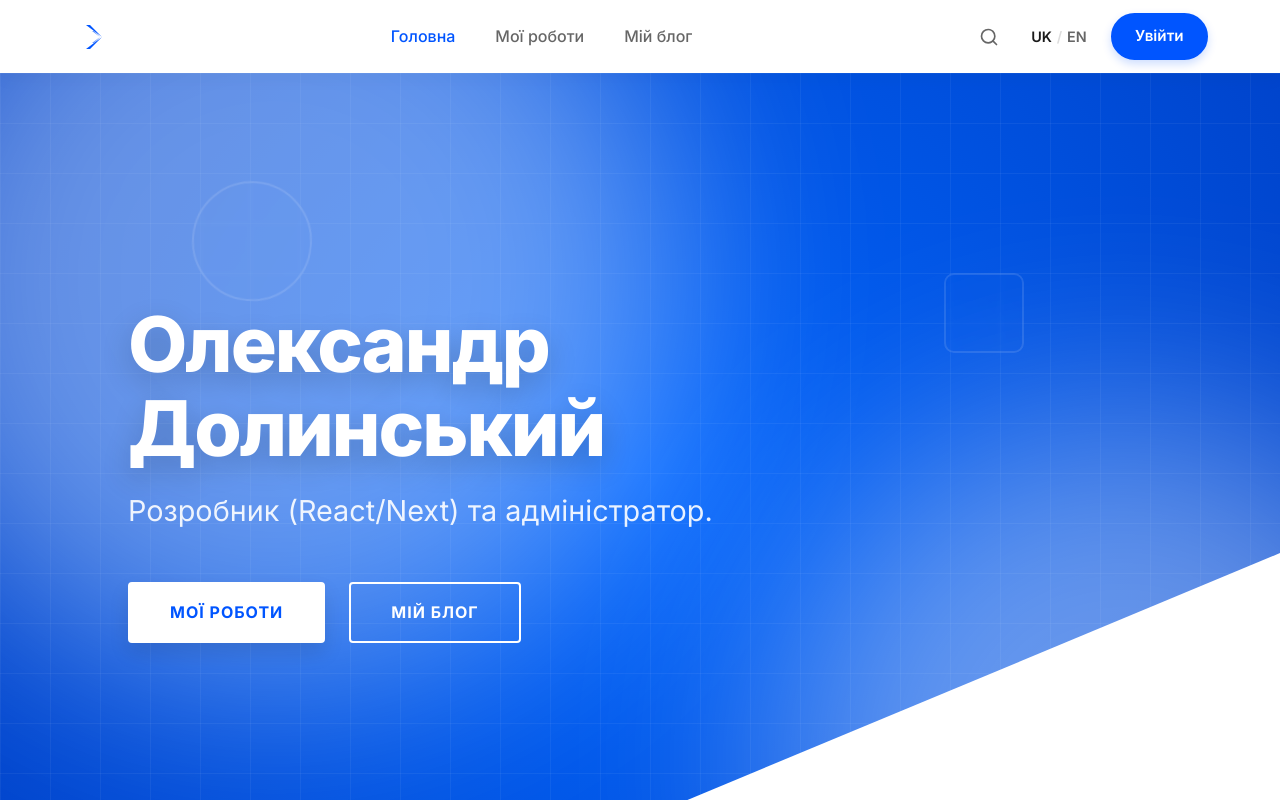
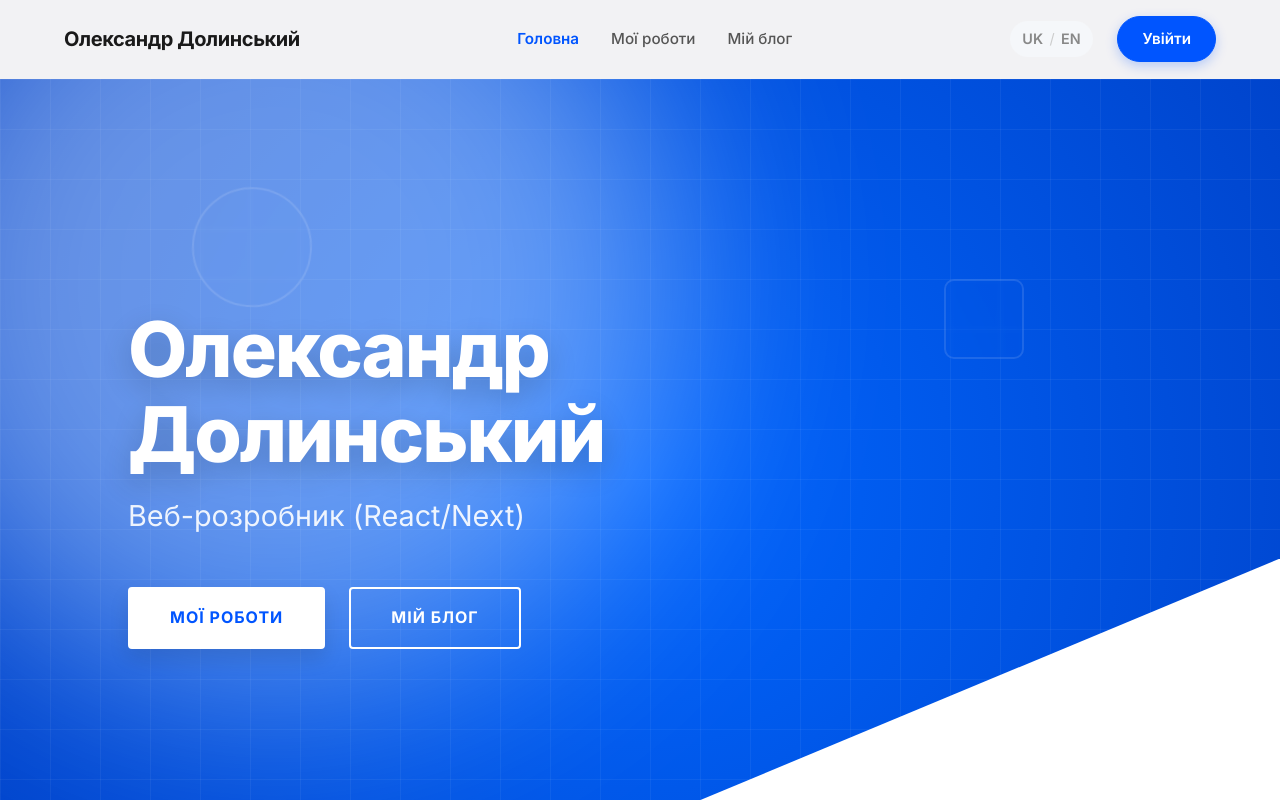
Before and after one commit to alexdolya08170-web/routers, a React (Vite) app: page / in a window 1280 px wide. Shown: the top 800 px of the page. Built offline with nearby package versions, Linux system fonts and the light colour scheme.

Commit message:
Refactor page

```diff
--- a/src/components/Footer.tsx
+++ b/src/components/Footer.tsx
@@ -28,9 +28,6 @@ export function Footer() {
         </a>
 
         <div className={styles.socials}>
-          <a href="https://github.com/YOUR_USERNAME" aria-label="GitHub" target="_blank" title='GitHub' rel="noopener noreferrer">
-            <svg width="24" height="24" viewBox="0 0 24 24" fill="currentColor"><path d="M12 0c-6.626 0-12 5.373-12 12 0 5.302 3.438 9.8 8.207 11.387.599.111.793-.261.793-.577v-2.234c-3.338.726-4.033-1.416-4.033-1.416-.546-1.387-1.333-1.756-1.333-1.756-1.089-.745.083-.729.083-.729 1.205.084 1.839 1.237 1.839 1.237 1.07 1.834 2.807 1.304 3.492.997.107-.775.418-1.305.762-1.604-2.665-.305-5.467-1.334-5.467-5.931 0-1.311.469-2.381 1.236-3.221-.124-.303-.535-1.524.117-3.176 0 0 1.008-.322 3.301 1.23.957-.266 1.983-.399 3.003-.404 1.02.005 2.047.138 3.006.404 2.291-1.552 3.297-1.23 3.297-1.23.653 1.653.242 2.874.118 3.176.77.84 1.235 1.911 1.235 3.221 0 4.609-2.807 5.624-5.479 5.921.43.372.823 1.102.823 2.222v3.293c0 .319.192.694.801.576 4.765-1.589 8.199-6.086 8.199-11.386 0-6.627-5.373-12-12-12z"/></svg>
-          </a>
           <a href="https://t.me/YOUR_TELEGRAM_USERNAME" aria-label="Telegram" title='Telegram' target="_blank" rel="noopener noreferrer">
             <svg width="24" height="24" viewBox="0 0 24 24" fill="currentColor">
               <path d="M11.944 0A12 12 0 0 0 0 12a12 12 0 0 0 12 12 12 12 0 0 0 12-12A12 12 0 0 0 11.944 0zm4.962 7.224c.1-.002.321.023.465.14a.506.506 0 0 1 .171.325c.016.093.036.306.02.472-.18 1.898-.962 6.502-1.36 8.627-.168.9-.499 1.201-.82 1.23-.696.065-1.225-.46-1.9-.902-1.056-.693-1.653-1.124-2.678-1.8-1.185-.78-.417-1.21.258-1.91.177-.184 3.247-2.977 3.307-3.23.007-.032.014-.15-.056-.212s-.174-.041-.249-.024c-.106.024-1.793 1.14-5.061 3.345-.48.33-.913.49-1.302.48-.428-.008-1.252-.241-1.865-.44-.752-.245-1.349-.374-1.297-.789.027-.216.325-.437.893-.663 3.498-1.524 5.83-2.529 6.998-3.014 3.332-1.386 4.025-1.627 4.476-1.635z"/>
--- a/src/components/Header.module.scss
+++ b/src/components/Header.module.scss
@@ -1,16 +1,23 @@
-@use '../styles/mixins' as *;
-
 .header {
-  background-color: #ffffff;
-  padding: 0.8rem 0;
+  background-color: rgba(255, 255, 255, 0.95);
+  backdrop-filter: blur(10px);
+  padding: 1rem 0;
   position: sticky;
   top: 0;
   z-index: 1000;
-  box-shadow: 0 4px 20px rgba(0, 0, 0, 0.04);
+  border-bottom: 1px solid transparent;
   transition: all 0.3s ease;
 
+  &Scrolled {
+    padding: 0.6rem 0;
+    box-shadow: 0 4px 30px rgba(0, 0, 0, 0.05);
+    border-bottom: 1px solid rgba(0, 0, 0, 0.05);
+  }
+
   .container {
-    @include container;
+    max-width: 1200px;
+    margin: 0 auto;
+    padding: 0 1.5rem;
     display: flex;
     align-items: center;
     justify-content: space-between;
@@ -20,20 +27,23 @@
     text-decoration: none;
     display: flex;
     align-items: center;
-    justify-content: center;
-    transition: opacity 0.2s ease;
-    line-height: 0;
+    gap: 0.75rem;
+    transition: transform 0.2s ease;
+    line-height: 1;
 
     &:hover {
-      opacity: 0.8;
+      transform: scale(1.02);
+
+      .logoIcon path {
+        fill: #0044cc;
+      }
     }
 
-    &__text {
-      font-size: 1.5rem;
-      font-weight: 800;
+    .logoText {
+      font-size: 1.25rem;
+      font-weight: 700;
       color: #1a1a1a;
-      letter-spacing: -0.5px;
-      margin-left: 0.5rem;
+      letter-spacing: -0.02em;
     }
   }
 
@@ -42,16 +52,16 @@
       position: fixed;
       top: 0;
       right: -100%;
-      width: 80%;
-      max-width: 400px;
+      width: 100%;
+      max-width: 320px;
       height: 100vh;
       background: #ffffff;
-      box-shadow: -5px 0 30px rgba(0,0,0,0.1);
+      box-shadow: -10px 0 40px rgba(0,0,0,0.1);
       display: flex;
       flex-direction: column;
-      padding: 6rem 2rem 2rem;
+      padding: 5rem 2rem 2rem;
       transition: right 0.4s cubic-bezier(0.16, 1, 0.3, 1);
-      z-index: 999;
+      z-index: 1001;
     }
 
     &Open {
@@ -63,30 +73,35 @@
     &List {
       display: flex;
       list-style: none;
-      gap: 2.5rem;
+      gap: 2rem;
       margin: 0;
       padding: 0;
       align-items: center;
 
       @media (max-width: 992px) {
         flex-direction: column;
-        align-items: flex-start;
-        gap: 1.5rem;
+        align-items: stretch;
+        gap: 0.5rem;
         width: 100%;
       }
     }
 
     &Link {
-      color: #666666;
+      color: #555555;
       text-decoration: none;
       font-weight: 500;
-      font-size: 1rem;
+      font-size: 0.95rem;
       transition: color 0.2s ease;
       position: relative;
+      padding: 0.5rem 0;
 
-      &:hover,
+      &:hover {
+        color: #0055ff;
+      }
+
       &Active {
         color: #0055ff;
+        font-weight: 600;
       }
 
       @media (min-width: 993px) {
@@ -95,23 +110,31 @@
           position: absolute;
           width: 0;
           height: 2px;
-          bottom: -4px;
-          left: 0;
+          bottom: 0;
+          left: 50%;
           background-color: #0055ff;
-          transition: width 0.3s ease;
+          transition: width 0.3s ease, left 0.3s ease;
+          border-radius: 2px;
         }
 
         &:hover::after,
         &Active::after {
           width: 100%;
+          left: 0;
         }
       }
 
       @media (max-width: 992px) {
-         font-size: 1.2rem;
+         font-size: 1.1rem;
          color: #1a1a1a;
+         padding: 0.8rem 0;
+         border-bottom: 1px solid #f0f0f0;
+
+         &:last-child {
+           border-bottom: none;
+         }
+
          &Active {
-            font-weight: 700;
             color: #0055ff;
          }
       }
@@ -128,48 +151,35 @@
     }
   }
 
-  .iconBtn {
-    background: transparent;
-    border: none;
-    cursor: pointer;
-    color: #666666;
-    padding: 0.5rem;
-    display: flex;
-    align-items: center;
-    justify-content: center;
-    transition: color 0.2s, transform 0.2s;
-
-    &:hover {
-      color: #0055ff;
-      transform: scale(1.1);
-    }
-  }
-
   .langSwitcher {
     display: flex;
     align-items: center;
-    gap: 0.3rem;
+    gap: 0.4rem;
     font-size: 0.9rem;
     font-weight: 600;
-    color: #666666;
+    background: #f5f7fa;
+    padding: 0.4rem 0.8rem;
+    border-radius: 2rem;
 
     .langActive {
-      color: #1a1a1a;
+      color: #0055ff;
     }
 
     .langDivider {
-      color: #dddddd;
+      color: #cccccc;
+      font-weight: 400;
     }
 
     .langBtn {
       background: none;
       border: none;
       cursor: pointer;
-      color: #666666;
+      color: #888888;
       font-family: inherit;
       font-size: inherit;
       font-weight: inherit;
       padding: 0;
+      transition: color 0.2s;
 
       &:hover {
         color: #0055ff;
@@ -178,26 +188,33 @@
   }
 
   .btn {
-    padding: 0.6rem 1.4rem;
+    padding: 0.6rem 1.5rem;
     border-radius: 2rem;
     font-weight: 600;
     font-size: 0.95rem;
     text-decoration: none;
     transition: all 0.3s ease;
     cursor: pointer;
+    display: inline-flex;
+    align-items: center;
+    justify-content: center;
   }
 
   .btnPrimary {
     background-color: #0055ff;
     color: white;
-    border: 2px solid #0055ff;
-    box-shadow: 0 4px 10px rgba(0, 85, 255, 0.2);
+    border: 1px solid #0055ff;
+    box-shadow: 0 4px 12px rgba(0, 85, 255, 0.25);
 
     &:hover {
       background-color: #0044cc;
       border-color: #0044cc;
-      transform: translateY(-1px);
-      box-shadow: 0 6px 15px rgba(0, 85, 255, 0.3);
+      transform: translateY(-2px);
+      box-shadow: 0 6px 20px rgba(0, 85, 255, 0.35);
+    }
+
+    &:active {
+      transform: translateY(0);
     }
   }
 
@@ -205,13 +222,13 @@
     display: none;
     flex-direction: column;
     justify-content: space-between;
-    width: 32px;
-    height: 24px;
+    width: 30px;
+    height: 20px;
     background: transparent;
     border: none;
     cursor: pointer;
     padding: 0;
-    z-index: 1001;
+    z-index: 1002;
 
     @media (max-width: 992px) {
       display: flex;
@@ -229,23 +246,23 @@
 
   .burgerBtnActive {
     .burgerLine:nth-child(1) {
-      transform: translateY(11px) rotate(45deg);
+      transform: translateY(9px) rotate(45deg);
     }
     .burgerLine:nth-child(2) {
       opacity: 0;
       transform: scaleX(0);
     }
     .burgerLine:nth-child(3) {
-      transform: translateY(-11px) rotate(-45deg);
+      transform: translateY(-9px) rotate(-45deg);
     }
   }
 
   .mobileControls {
     display: none;
     width: 100%;
-    margin-top: 2rem;
-    padding-top: 2rem;
-    border-top: 1px solid rgba(0, 0, 0, 0.08);
+    margin-top: 1.5rem;
+    padding-top: 1.5rem;
+    border-top: 1px solid #f0f0f0;
 
     @media (max-width: 992px) {
       display: block;
@@ -259,13 +276,37 @@
     padding: 1rem;
     background-color: #0055ff;
     color: white;
-    border-radius: 0.5rem;
+    border-radius: 0.75rem;
     text-decoration: none;
     font-weight: 600;
-    font-size: 1.1rem;
+    font-size: 1rem;
+    box-shadow: 0 4px 15px rgba(0, 85, 255, 0.2);
 
     &:hover {
        background-color: #0044cc;
     }
   }
+
+  .overlay {
+    position: fixed;
+    top: 0;
+    left: 0;
+    width: 100vw;
+    height: 100vh;
+    background: rgba(0, 0, 0, 0.4);
+    backdrop-filter: blur(2px);
+    opacity: 0;
+    visibility: hidden;
+    transition: opacity 0.3s ease, visibility 0.3s ease;
+    z-index: 1000;
+
+    @media (min-width: 993px) {
+      display: none;
+    }
+  }
+
+  .overlayActive {
+    opacity: 1;
+    visibility: visible;
+  }
 }
--- a/src/components/Header.tsx
+++ b/src/components/Header.tsx
@@ -1,5 +1,5 @@
 import { Link, useLocation } from '@tanstack/react-router';
-import { useState } from 'react';
+import { useState, useEffect } from 'react';
 import styles from './Header.module.scss';
 
 interface NavItem {
@@ -16,39 +16,45 @@ const navItems: NavItem[] = [
 export function Header() {
   const location = useLocation();
   const [isMobileMenuOpen, setIsMobileMenuOpen] = useState(false);
+  const [isScrolled, setIsScrolled] = useState(false);
+
+  // Ефект для зміни стилю хедера при скролі
+  useEffect(() => {
+    const handleScroll = () => {
+      setIsScrolled(window.scrollY > 20);
+    };
+    window.addEventListener('scroll', handleScroll);
+    return () => window.removeEventListener('scroll', handleScroll);
+  }, []);
 
   const toggleMobileMenu = () => setIsMobileMenuOpen((prev) => !prev);
   const closeMobileMenu = () => setIsMobileMenuOpen(false);
 
+  // Блокування скролу сторінки, коли відкрите мобільне меню
+  useEffect(() => {
+    if (isMobileMenuOpen) {
+      document.body.style.overflow = 'hidden';
+    } else {
+      document.body.style.overflow = 'unset';
+    }
+    return () => {
+      document.body.style.overflow = 'unset';
+    };
+  }, [isMobileMenuOpen]);
+
   return (
-    <header className={styles.header}>
+    <header className={`${styles.header} ${isScrolled ? styles.headerScrolled : ''}`}>
       <div className={styles.container}>
         <Link to="/" className={styles.logo} onClick={closeMobileMenu} aria-label="На головну">
-          <svg
-            width="40"
-            height="40"
-            viewBox="0 0 100 100"
-            fill="none"
-            xmlns="http://www.w3.org/2000/svg"
-            className={styles.logoIcon}
-          >
-            <path
-              d="M35 20 L75 50 L35 80 L45 80 L75 50 L45 20 Z"
-              fill="#0055FF"
-              strokeLinejoin="round"
-            />
-            <path
-              d="M50 35 L70 50 L50 65 L55 65 L70 50 L55 35 Z"
-              fill="#0055FF"
-              opacity="0.6"
-            />
-          </svg>
+          <span className={styles.logoText}>Олександр Долинський</span>
         </Link>
 
         <nav className={`${styles.nav} ${isMobileMenuOpen ? styles.navOpen : ''}`}>
           <ul className={styles.navList}>
             {navItems.map(({ to, label }) => {
-              const isActive = location.pathname === to;
+              // Перевірка активності маршруту (можна покращити через useMatchRoute, якщо потрібно точніше співпадіння)
+              const isActive = location.pathname === to || (to !== '/' && location.pathname.startsWith(to));
+
               return (
                 <li key={to} className={styles.navItem}>
                   <Link
@@ -64,22 +70,15 @@ export function Header() {
 
             <div className={styles.mobileControls}>
                <Link to="/login" className={styles.loginBtnMobile} onClick={closeMobileMenu}>
-                 Увійти
+                 Увійти в кабінет
                </Link>
             </div>
           </ul>
         </nav>
 
         <div className={styles.controls}>
-          <button className={styles.iconBtn} aria-label="Пошук">
-            <svg width="20" height="20" viewBox="0 0 24 24" fill="none" stroke="currentColor" strokeWidth="2" strokeLinecap="round" strokeLinejoin="round">
-              <circle cx="11" cy="11" r="8"></circle>
-              <line x1="21" y1="21" x2="16.65" y2="16.65"></line>
-            </svg>
-          </button>
-
           <div className={styles.langSwitcher}>
-             <span className={styles.langActive}>UK</span>
+             <button className={`${styles.langBtn} ${styles.langActive}`}>UK</button>
              <span className={styles.langDivider}>/</span>
              <button className={styles.langBtn}>EN</button>
           </div>
@@ -100,6 +99,12 @@ export function Header() {
           <span className={styles.burgerLine}></span>
         </button>
       </div>
+
+      {/* Затемнення фону при відкритому меню */}
+      <div
+        className={`${styles.overlay} ${isMobileMenuOpen ? styles.overlayActive : ''}`}
+        onClick={closeMobileMenu}
+      />
     </header>
   );
 }
--- a/src/routes/index.tsx
+++ b/src/routes/index.tsx
@@ -136,7 +136,7 @@ function HomePage() {
         <div className={styles.hero__content}>
           <h1 className={styles.hero__title}>Олександр Долинський</h1>
           <p className={styles.hero__subtitle}>
-              Розробник (React/Next) та адміністратор.
+              Веб-розробник (React/Next)
           </p>
 
           <div className={styles.hero__buttons}>
@@ -156,9 +156,9 @@ function HomePage() {
             <div className={styles.content}>
               <h2 className={styles.title}>Про мене</h2>
               <h3 className={styles.name}>Олександр Долинський</h3>
-              <p className={styles.role}>Розробник (React/Next) та адміністратор.</p>
+              <p className={styles.role}>Веб-розробник (React/Next)</p>
               <p className={styles.description}>
-              Маю глибокі технічні знання в побудові швидких та адаптивних інтерфейсів, а також у налаштуванні та підтримці мережевої інфраструктури (TCP/IP, DNS, DHCP, VLAN, VPN).
+              Маю глибокі технічні знання в побудові швидких та адаптивних інтерфейсів, а також у налаштуванні інфраструктури.
               </p>
             </div>
             <div className={styles.imageWrapper}>
```
Also changed, not shown: src/routes/index.module.scss (+0 -9 lines).
